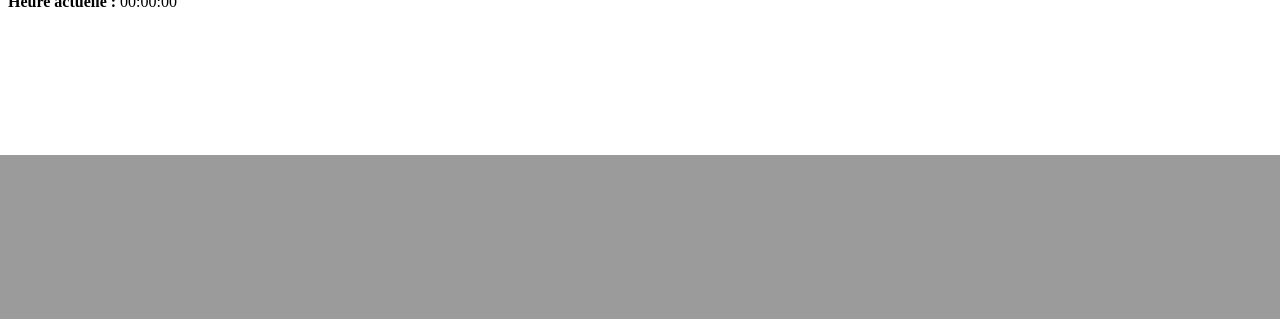
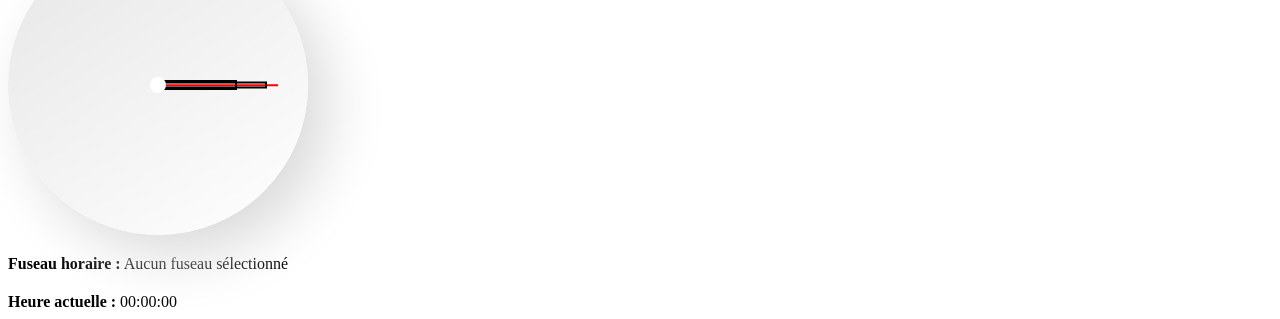
Before and after one commit to LucasLeiner/TimeApi, a FastAPI app: page /map in a window 1280 px wide. Shown: the part 645-964 px from the top of the page. Before the commit the page ends 800 px from the top, so only its background shows below. Run offline with FastAPI, Linux system fonts and the light colour scheme.

Commit message:
ajout horloge aiguilles

```diff
--- a/static/css/styles.css
+++ b/static/css/styles.css
@@ -6,3 +6,58 @@
 #timezone-info, #horloge {
     margin-top: 20px;
 }
+
+
+/* Styles pour Clock 1 */
+.clock {
+    position: relative;
+    width: 300px;
+    height: 300px;
+    border-radius: 50%;
+    background: linear-gradient(145deg, #e6e6e6, #ffffff);
+    box-shadow:  20px 20px 60px #d9d9d9,
+                 -20px -20px 60px #ffffff;
+}
+
+.hour-hand, .minute-hand, .second-hand {
+    position: absolute;
+    bottom: 50%;
+    left: 50%;
+    transform-origin: bottom;
+    transform: translateX(-50%) rotate(90deg);
+    transition: transform 0.5s ease-in-out;
+}
+
+.hour-hand {
+    width: 2%;
+    height: 25%;
+    border: solid 2px black;
+    z-index: 3;
+}
+
+.minute-hand {
+    width: 1%;
+    height: 35%;
+    border: solid 2px black;
+    z-index: 2;
+}
+
+.second-hand {
+    width: 0.5%;
+    height: 40%;
+    background-color: red;
+    z-index: 1;
+}
+
+.clock::before {
+    content: "";
+    position: absolute;
+    width: 16px;
+    height: 16px;
+    background-color: white;
+    border-radius: 50%;
+    top: 50%;
+    left: 50%;
+    transform: translate(-50%, -50%);
+    z-index: 4;
+}
--- a/templates/map.html
+++ b/templates/map.html
@@ -9,7 +9,15 @@
 </head>
 <body>
     <h1>Carte interactive - Fuseau horaire</h1>
-    <div id="map"></div>
+    <div class="map-clock-container">
+        <div id="map"></div>
+        <div class="clock">
+            <div class="hour-hand"></div>
+            <div class="minute-hand"></div>
+            <div class="second-hand"></div>
+        </div>
+    </div>
+
     <div id="timezone-info">
         <p><strong>Fuseau horaire :</strong> <span id="timezone">Aucun fuseau sélectionné</span></p>
     </div>
```
